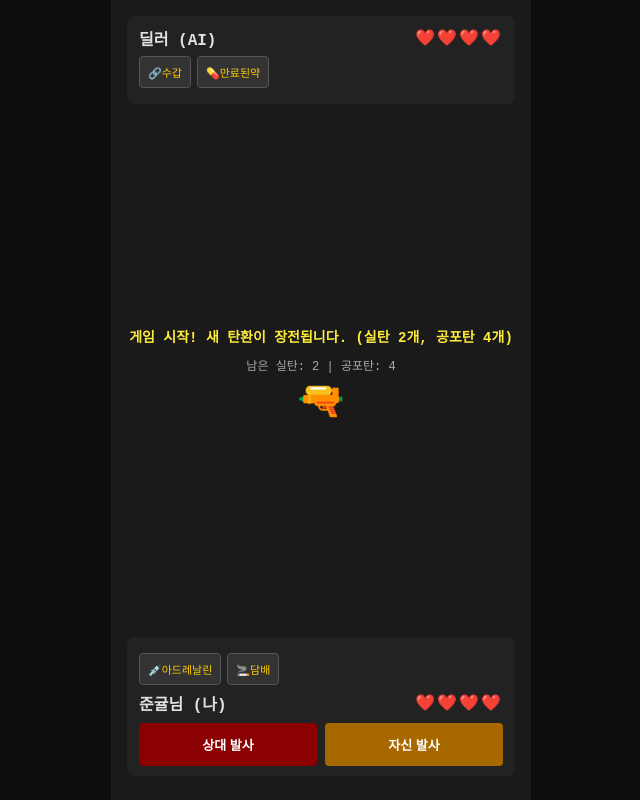
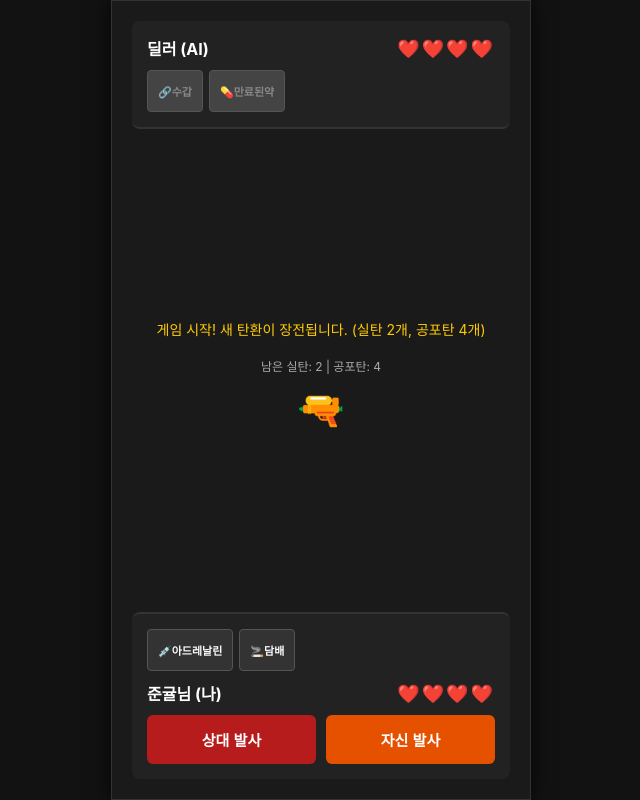
Before and after one commit to jangerine/Bugshot, a website: page public/index.html in a window 1280 px wide. Both pictures are taken after a click on the button "AI 대전". Shown: the whole page, without its empty margins (319-959 px from the left). Drawn offline with nearby package versions, Linux system fonts and the light colour scheme; no server answers.

Commit message:
Update style.css

```diff
--- a/public/style.css
+++ b/public/style.css
@@ -1,94 +1,159 @@
-* { box-sizing: border-box; margin: 0; padding: 0; user-select: none; }
+/* 기본 스타일 초기화 */
+* {
+  box-sizing: border-box;
+  margin: 0;
+  padding: 0;
+  user-select: none;
+}
 
 body {
-  background-color: #0d0d0d;
-  color: #e0e0e0;
-  font-family: 'Courier New', Courier, monospace;
+  background-color: #121212;
+  color: #ffffff;
+  font-family: -apple-system, BlinkMacSystemFont, "Segoe UI", Roboto, sans-serif;
   display: flex;
   justify-content: center;
   align-items: center;
-  /* 모바일 동적 뷰포트 높이 적용 */
   min-height: 100vh;
-  min-height: 100dvh;
-  background: #0d0d0d;
+  overflow: hidden;
 }
 
 #app {
   width: 100%;
   max-width: 420px;
-  /* 고정 height 제거 및 min-height 적용 */
-  min-height: 100vh;
-  min-height: 100dvh;
+  height: 100vh;
+  max-height: 800px;
   background-color: #1a1a1a;
+  border: 1px solid #333;
   display: flex;
   flex-direction: column;
+  position: relative;
+  box-shadow: 0 0 20px rgba(0,0,0,0.8);
 }
 
+/* 화면 전환 */
 .screen {
-  padding: 16px;
-  min-height: 100vh;
-  min-height: 100dvh;
+  flex: 1;
   display: flex;
   flex-direction: column;
-  justify-content: space-between; /* 요소들을 상/중/하로 고르게 분배 */
+  justify-content: center;
+  align-items: center;
+  padding: 20px;
+  gap: 15px;
+}
+
+.hidden {
+  display: none !important;
+}
+
+/* 로비 화면 */
+#lobby-screen h1 {
+  font-size: 24px;
+  color: #ff3333;
+  margin-bottom: 5px;
+  letter-spacing: 2px;
+}
+
+#lobby-screen .sub {
+  font-size: 12px;
+  color: #888;
+  margin-bottom: 20px;
+}
+
+input {
+  width: 85%;
+  padding: 12px;
+  background: #2a2a2a;
+  border: 1px solid #444;
+  border-radius: 6px;
+  color: #fff;
+  font-size: 14px;
+  text-align: center;
+}
+
+input:focus {
+  outline: none;
+  border-color: #ff3333;
+}
+
+button {
+  padding: 12px 20px;
+  background: #d32f2f;
+  border: none;
+  border-radius: 6px;
+  color: white;
+  font-weight: bold;
+  font-size: 14px;
+  cursor: pointer;
+  transition: opacity 0.2s;
+}
+
+button:active {
+  opacity: 0.8;
+}
+
+button:disabled {
+  background: #444 !important;
+  color: #888 !important;
+  cursor: not-allowed;
+}
+
+/* 게임 화면 영역 */
+.player-area {
+  width: 100%;
+  padding: 15px;
+  background: #222;
+  border-radius: 8px;
+  display: flex;
+  flex-direction: column;
+  gap: 10px;
+}
+
+.player-area.opponent {
+  border-bottom: 2px solid #333;
+}
+
+.player-area.my-area {
+  border-top: 2px solid #333;
+  margin-top: auto;
+}
+
+.info {
+  display: flex;
+  justify-content: space-between;
+  align-items: center;
+  font-weight: bold;
+}
+
+.hp-bar {
+  font-size: 18px;
+  letter-spacing: 2px;
+}
+
+/* 중앙 무대 */
+.center-stage {
+  flex: 1;
+  display: flex;
+  flex-direction: column;
+  justify-content: center;
+  align-items: center;
+  text-align: center;
+  padding: 10px;
+  gap: 8px;
+}
+
+#status-text {
+  font-size: 14px;
+  color: #ffcc00;
+  min-height: 40px;
+  display: flex;
   align-items: center;
 }
 
-.hidden { display: none !important; }
-
-/* 로비 */
-h1 { color: #ff3333; text-shadow: 0 0 10px #ff0000; text-align: center; font-size: 24px; }
-.sub { font-size: 11px; color: #888; margin-bottom: 20px; }
-input { width: 85%; padding: 12px; margin: 6px 0; background: #2a2a2a; border: 1px solid #444; color: #fff; text-align: center; border-radius: 4px; }
-#btn-join { width: 85%; padding: 12px; background: #333; border: 1px solid #666; color: #fff; font-weight: bold; cursor: pointer; border-radius: 4px; margin-top: 10px; }
-
-/* 게임 화면 */
-#game-screen {
-  box-sizing: border-box;
-  padding-bottom: 24px; /* 하단 유격 확보 */
+#bullet-info {
+  font-size: 12px;
+  color: #aaa;
 }
 
-.player-area {
-  width: 100%;
-  padding: 10px 12px;
-  background: #222;
-  border-radius: 8px;
-}
-
-.info { display: flex; justify-content: space-between; align-items: center; font-weight: bold; }
-.hp-bar { color: #ff4444; font-size: 16px; letter-spacing: 2px; }
-
-.items-container {
-  display: flex;
-  flex-wrap: wrap; /* 아이템이 많아져도 깨지지 않게 줄바꿈 */
-  gap: 6px;
-  margin: 6px 0;
-  min-height: 32px;
-}
-
-.item-btn {
-  padding: 6px 8px;
-  background: #333;
-  border: 1px solid #555;
-  color: #ffcc00;
-  font-size: 11px;
-  border-radius: 4px;
-  width: auto;
-}
-
-.center-stage { text-align: center; margin: 10px 0; }
-#status-text { font-size: 14px; color: #ffeb3b; min-height: 36px; font-weight: bold; display: flex; align-items: center; justify-content: center; }
-#bullet-info { font-size: 12px; color: #aaa; margin-top: 2px; }
-.shotgun-icon { font-size: 38px; margin-top: 4px; }
-
-.action-group { display: flex; gap: 8px; margin-top: 8px; }
-.action-btn { flex: 1; font-size: 13px; padding: 12px 6px; border: none; border-radius: 4px; font-weight: bold; }
-.danger { background: #8b0000; color: #fff; }
-.warning { background: #a76800; color: #fff; }
-.action-btn:disabled { background: #333; color: #666; }
-/* ================= 모션 및 효과 ================= */
-
-/* 샷건 아이콘 기본 트랜지션 */
 .shotgun-icon {
   font-size: 38px;
   margin-top: 4px;
@@ -96,7 +161,87 @@ input { width: 85%; padding: 12px; margin: 6px 0; background: #2a2a2a; border: 1
   display: inline-block;
 }
 
-/* 화면 흔들림 (강한 실탄 피격) */
+/* 아이템 목록 컨테이너 */
+.items-container {
+  display: flex;
+  flex-wrap: wrap;
+  gap: 6px;
+  min-height: 42px;
+}
+
+.item-btn {
+  padding: 6px 10px;
+  font-size: 11px;
+  background: #333;
+  border: 1px solid #555;
+  border-radius: 4px;
+}
+
+/* 하단 액션 버튼 그룹 */
+.action-group {
+  display: flex;
+  gap: 10px;
+  width: 100%;
+}
+
+.action-btn {
+  flex: 1;
+  padding: 14px;
+  font-size: 15px;
+}
+
+.action-btn.danger { background: #b71c1c; }
+.action-btn.warning { background: #e65100; }
+
+/* ================= 아이템 설명 팝업 (모달) ================= */
+.modal {
+  position: fixed;
+  top: 0;
+  left: 0;
+  width: 100%;
+  height: 100%;
+  background: rgba(0, 0, 0, 0.75);
+  display: flex;
+  justify-content: center;
+  align-items: center;
+  z-index: 100;
+}
+
+.modal-content {
+  background: #222;
+  border: 1px solid #ff3333;
+  padding: 20px;
+  border-radius: 8px;
+  width: 80%;
+  max-width: 300px;
+  text-align: center;
+  box-shadow: 0 0 15px rgba(255, 0, 0, 0.4);
+}
+
+#modal-title {
+  color: #ffcc00;
+  margin-bottom: 10px;
+  font-size: 18px;
+}
+
+#modal-desc {
+  color: #e0e0e0;
+  font-size: 13px;
+  line-height: 1.5;
+  margin-bottom: 15px;
+}
+
+#modal-close {
+  background: #444;
+  border: 1px solid #666;
+  color: #fff;
+  padding: 8px 16px;
+  border-radius: 4px;
+  font-weight: bold;
+  cursor: pointer;
+}
+
+/* ================= 모션 및 효과 ================= */
 .shake {
   animation: shakeAnim 0.3s ease-in-out;
 }
@@ -110,7 +255,6 @@ input { width: 85%; padding: 12px; margin: 6px 0; background: #2a2a2a; border: 1
   100% { transform: translate(0, 0); }
 }
 
-/* 화면 반짝임 (공포탄/실탄 플래시) */
 .flash-red {
   animation: flashRedAnim 0.2s ease-in-out;
 }
@@ -131,7 +275,6 @@ input { width: 85%; padding: 12px; margin: 6px 0; background: #2a2a2a; border: 1
   100% { background-color: #1a1a1a; }
 }
 
-/* 총기 반동 애니메이션 */
 .recoil {
   transform: translateY(-15px) scale(1.2) rotate(-10deg);
 }
```
